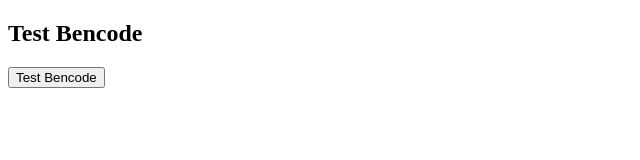
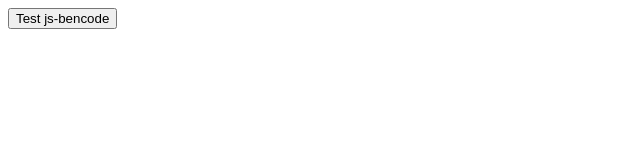
Before and after one commit to codinandhaulin/torrent-to-magnet, a website: page test.html in a window 1280 px wide. Shown: the whole page, without its empty margins (0-640 px from the left). Drawn offline with Linux system fonts and the light colour scheme.

Commit message:
Update test.html
again

```diff
--- a/test.html
+++ b/test.html
@@ -1,22 +1,19 @@
 <!DOCTYPE html>
 <html>
 <head>
-  <title>Test Bencode (Browser Global)</title>
-  <!-- This is the correct CDN for browser use -->
-  <script src="https://unpkg.com/bencode@2.1.3/dist/bencode.min.js"></script>
+  <title>Test js-bencode</title>
+  <script src="https://cdn.jsdelivr.net/npm/js-bencode@1.0.2/lib/bencode.min.js"></script>
 </head>
 <body>
-  <h2>Test Bencode</h2>
-  <button onclick="testBencode()">Test Bencode</button>
+  <button onclick="testBencode()">Test js-bencode</button>
   <script>
     function testBencode() {
-      // Should log: { foo: 'bar' }
       const original = {foo: "bar"};
-      const encoded = bencode.encode(original);
-      const decoded = bencode.decode(encoded);
-      console.log("Original:", original);
+      const encoded = Bencode.encode(original);
+      const decoded = Bencode.decode(encoded);
+      console.log("Original object:", original);
       console.log("Encoded:", encoded);
-      console.log("Decoded:", decoded);
+      console.log("Decoded back:", decoded);
     }
   </script>
 </body>
```
